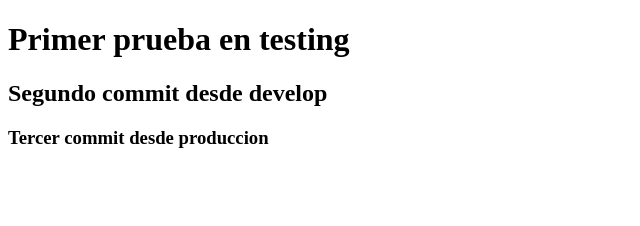
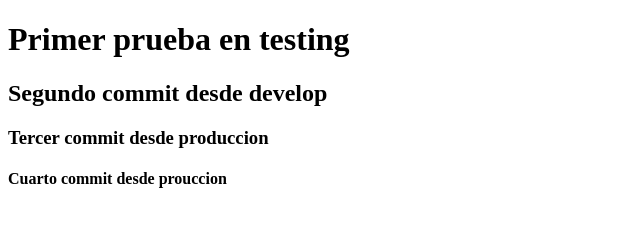
Before and after one commit to jalfonsojimenez/testBedu2, a plain HTML site: page readme.html in a window 1280 px wide. Shown: the whole page, without its empty margins (0-640 px from the left). Drawn offline with Linux system fonts and the light colour scheme.

Commit message:
commit final a main

```diff
--- a/readme.html
+++ b/readme.html
@@ -8,5 +8,6 @@
     <h1>Primer prueba en testing</h1>
     <h2>Segundo commit desde develop</h2>
     <h3>Tercer commit desde produccion</h3>
+    <h4>Cuarto commit desde prouccion</h4>
 </body>
 </html>
```
